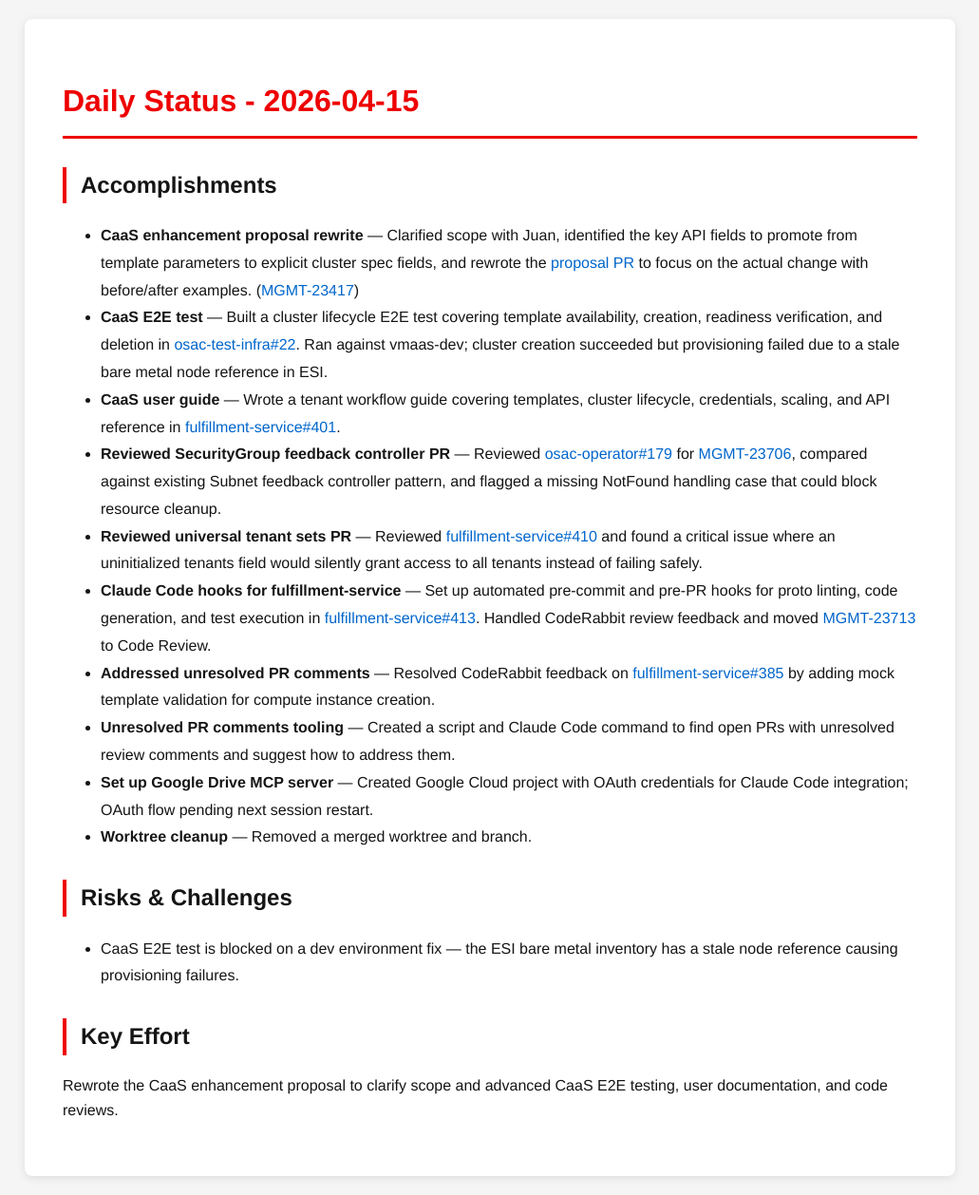
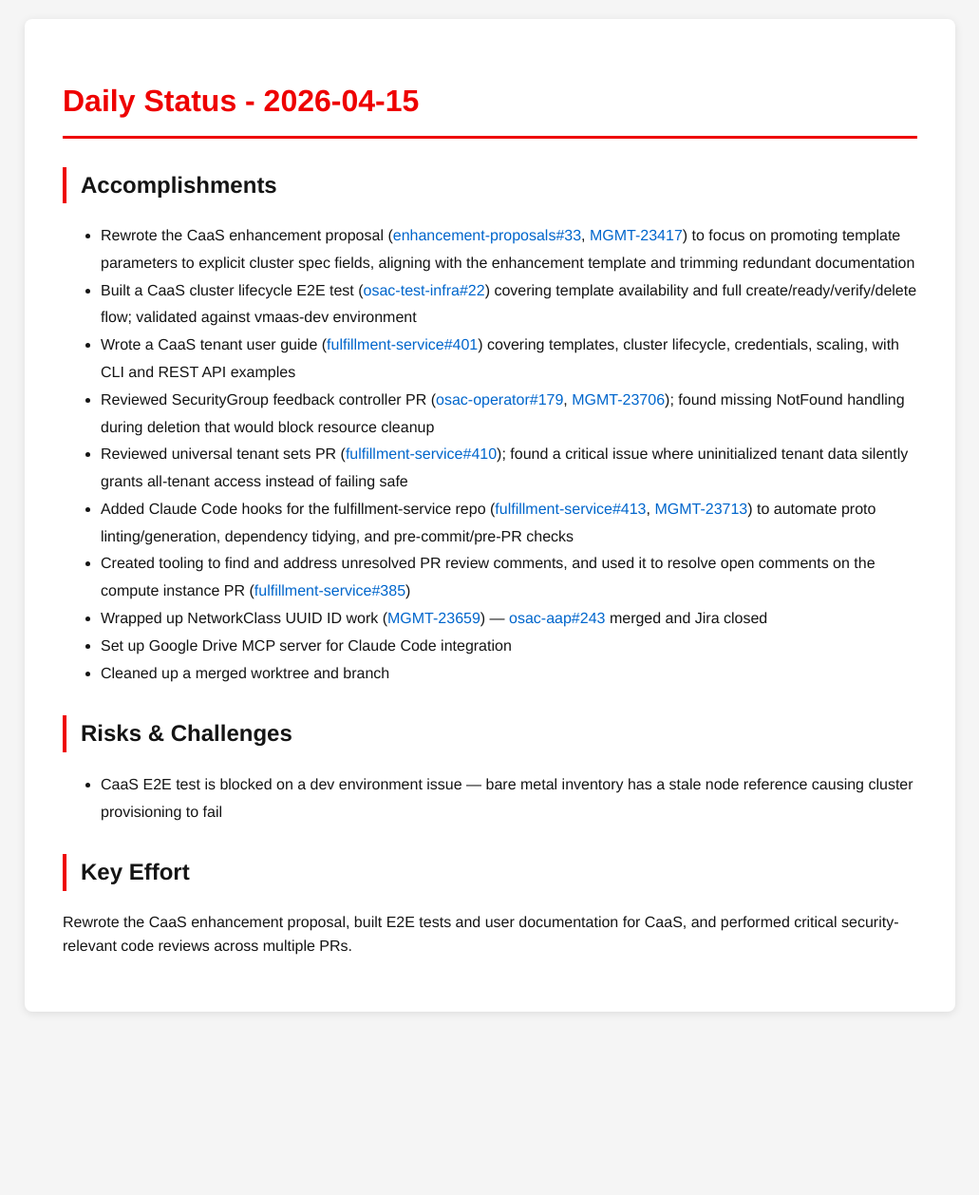
Before and after one commit to tzvatot/daily-status, a Jekyll site: the page built from 2026-04-15.md, in a window 1280 px wide. Shown: the whole page at 95% size, without its empty margins (124-1155 px from the left). Built offline with Jekyll 4.4.1, drawn with Linux system fonts in a browser that asks for light colours; after the commit the page ends 1085 px from its top, so only the background shows below that.

Commit message:
Daily status update - 2026-04-15

```diff
--- a/2026-04-15.md
+++ b/2026-04-15.md
@@ -7,22 +7,19 @@ date: 2026-04-15
 # Daily Status - 2026-04-15
 
 ## Accomplishments
-
-- **CaaS enhancement proposal rewrite** — Clarified scope with Juan, identified the key API fields to promote from template parameters to explicit cluster spec fields, and rewrote the [proposal PR](https://github.com/osac-project/enhancement-proposals/pull/33) to focus on the actual change with before/after examples. ([MGMT-23417](https://issues.redhat.com/browse/MGMT-23417))
-- **CaaS E2E test** — Built a cluster lifecycle E2E test covering template availability, creation, readiness verification, and deletion in [osac-test-infra#22](https://github.com/osac-project/osac-test-infra/pull/22). Ran against vmaas-dev; cluster creation succeeded but provisioning failed due to a stale bare metal node reference in ESI.
-- **CaaS user guide** — Wrote a tenant workflow guide covering templates, cluster lifecycle, credentials, scaling, and API reference in [fulfillment-service#401](https://github.com/osac-project/fulfillment-service/pull/401).
-- **Reviewed SecurityGroup feedback controller PR** — Reviewed [osac-operator#179](https://github.com/osac-project/osac-operator/pull/179) for [MGMT-23706](https://issues.redhat.com/browse/MGMT-23706), compared against existing Subnet feedback controller pattern, and flagged a missing NotFound handling case that could block resource cleanup.
-- **Reviewed universal tenant sets PR** — Reviewed [fulfillment-service#410](https://github.com/osac-project/fulfillment-service/pull/410) and found a critical issue where an uninitialized tenants field would silently grant access to all tenants instead of failing safely.
-- **Claude Code hooks for fulfillment-service** — Set up automated pre-commit and pre-PR hooks for proto linting, code generation, and test execution in [fulfillment-service#413](https://github.com/osac-project/fulfillment-service/pull/413). Handled CodeRabbit review feedback and moved [MGMT-23713](https://issues.redhat.com/browse/MGMT-23713) to Code Review.
-- **Addressed unresolved PR comments** — Resolved CodeRabbit feedback on [fulfillment-service#385](https://github.com/osac-project/fulfillment-service/pull/385) by adding mock template validation for compute instance creation.
-- **Unresolved PR comments tooling** — Created a script and Claude Code command to find open PRs with unresolved review comments and suggest how to address them.
-- **Set up Google Drive MCP server** — Created Google Cloud project with OAuth credentials for Claude Code integration; OAuth flow pending next session restart.
-- **Worktree cleanup** — Removed a merged worktree and branch.
+- Rewrote the CaaS enhancement proposal ([enhancement-proposals#33](https://github.com/osac-project/enhancement-proposals/pull/33), [MGMT-23417](https://issues.redhat.com/browse/MGMT-23417)) to focus on promoting template parameters to explicit cluster spec fields, aligning with the enhancement template and trimming redundant documentation
+- Built a CaaS cluster lifecycle E2E test ([osac-test-infra#22](https://github.com/osac-project/osac-test-infra/pull/22)) covering template availability and full create/ready/verify/delete flow; validated against vmaas-dev environment
+- Wrote a CaaS tenant user guide ([fulfillment-service#401](https://github.com/osac-project/fulfillment-service/pull/401)) covering templates, cluster lifecycle, credentials, scaling, with CLI and REST API examples
+- Reviewed SecurityGroup feedback controller PR ([osac-operator#179](https://github.com/osac-project/osac-operator/pull/179), [MGMT-23706](https://issues.redhat.com/browse/MGMT-23706)); found missing NotFound handling during deletion that would block resource cleanup
+- Reviewed universal tenant sets PR ([fulfillment-service#410](https://github.com/osac-project/fulfillment-service/pull/410)); found a critical issue where uninitialized tenant data silently grants all-tenant access instead of failing safe
+- Added Claude Code hooks for the fulfillment-service repo ([fulfillment-service#413](https://github.com/osac-project/fulfillment-service/pull/413), [MGMT-23713](https://issues.redhat.com/browse/MGMT-23713)) to automate proto linting/generation, dependency tidying, and pre-commit/pre-PR checks
+- Created tooling to find and address unresolved PR review comments, and used it to resolve open comments on the compute instance PR ([fulfillment-service#385](https://github.com/osac-project/fulfillment-service/pull/385))
+- Wrapped up NetworkClass UUID ID work ([MGMT-23659](https://issues.redhat.com/browse/MGMT-23659)) — [osac-aap#243](https://github.com/osac-project/osac-aap/pull/243) merged and Jira closed
+- Set up Google Drive MCP server for Claude Code integration
+- Cleaned up a merged worktree and branch
 
 ## Risks & Challenges
-
-- CaaS E2E test is blocked on a dev environment fix — the ESI bare metal inventory has a stale node reference causing provisioning failures.
+- CaaS E2E test is blocked on a dev environment issue — bare metal inventory has a stale node reference causing cluster provisioning to fail
 
 ## Key Effort
-
-Rewrote the CaaS enhancement proposal to clarify scope and advanced CaaS E2E testing, user documentation, and code reviews.
+Rewrote the CaaS enhancement proposal, built E2E tests and user documentation for CaaS, and performed critical security-relevant code reviews across multiple PRs.
```
